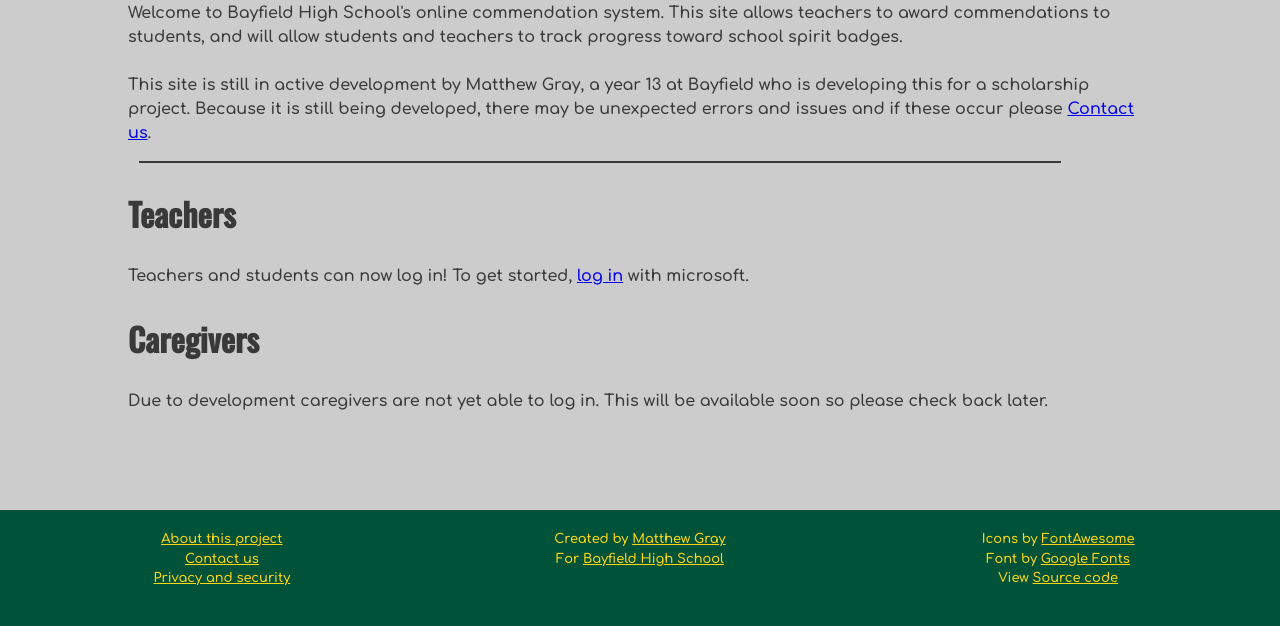
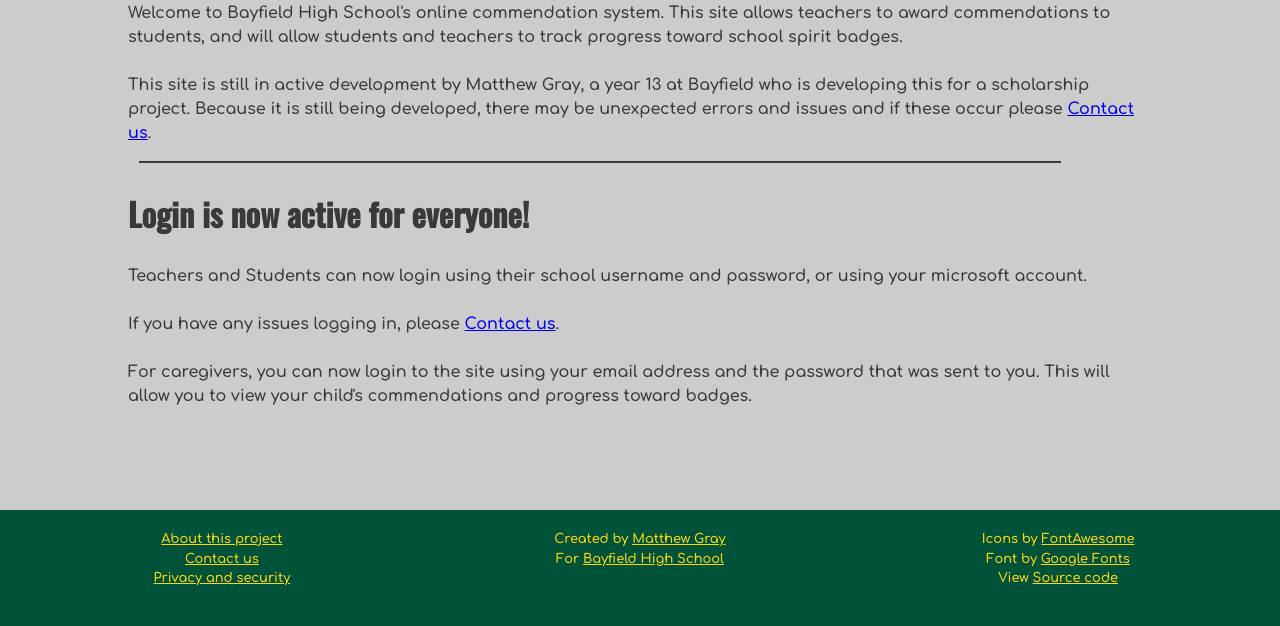
Before and after one commit to mmoomocow/digital-commendations, a Django app: page / in a window 1280 px wide. Shown: the part 174-800 px from the top of the page. Run offline with Django 4.2, Linux system fonts and the light colour scheme; parts of the project's set-up code (start-up, migrations or seed data) failed here and were passed over; some libraries are stand-ins or nearby versions.

Commit message:
refactor(templates): 💬 Update home page to reflect development status
Signed-off-by: Matthew Gray <44288823+mmoomocow@users.noreply.github.com>

```diff
--- a/home/templates/home/index.html
+++ b/home/templates/home/index.html
@@ -24,12 +24,12 @@
     Because it is still being developed, there may be unexpected errors and issues and if these occur please <a href="/contact/">Contact us</a>.
 </p>
 <hr>
-<h2>Teachers</h2>
+<h2>Login is now active for everyone!</h2>
 <p>
-    Teachers and students can now log in! To get started, <a href="/login/">log in</a> with microsoft.
-</p>
-<h2>Caregivers</h2>
-<p>
-    Due to development caregivers are not yet able to log in. This will be available soon so please check back later.
+    Teachers and Students can now login using their school username and password, or using your microsoft account.
+    <br><br>
+    If you have any issues logging in, please <a href="/contact/">Contact us</a>.
+    <br><br>
+    For caregivers, you can now login to the site using your email address and the password that was sent to you. This will allow you to view your child's commendations and progress toward badges.
 </p>
 {% endblock content %}
```
